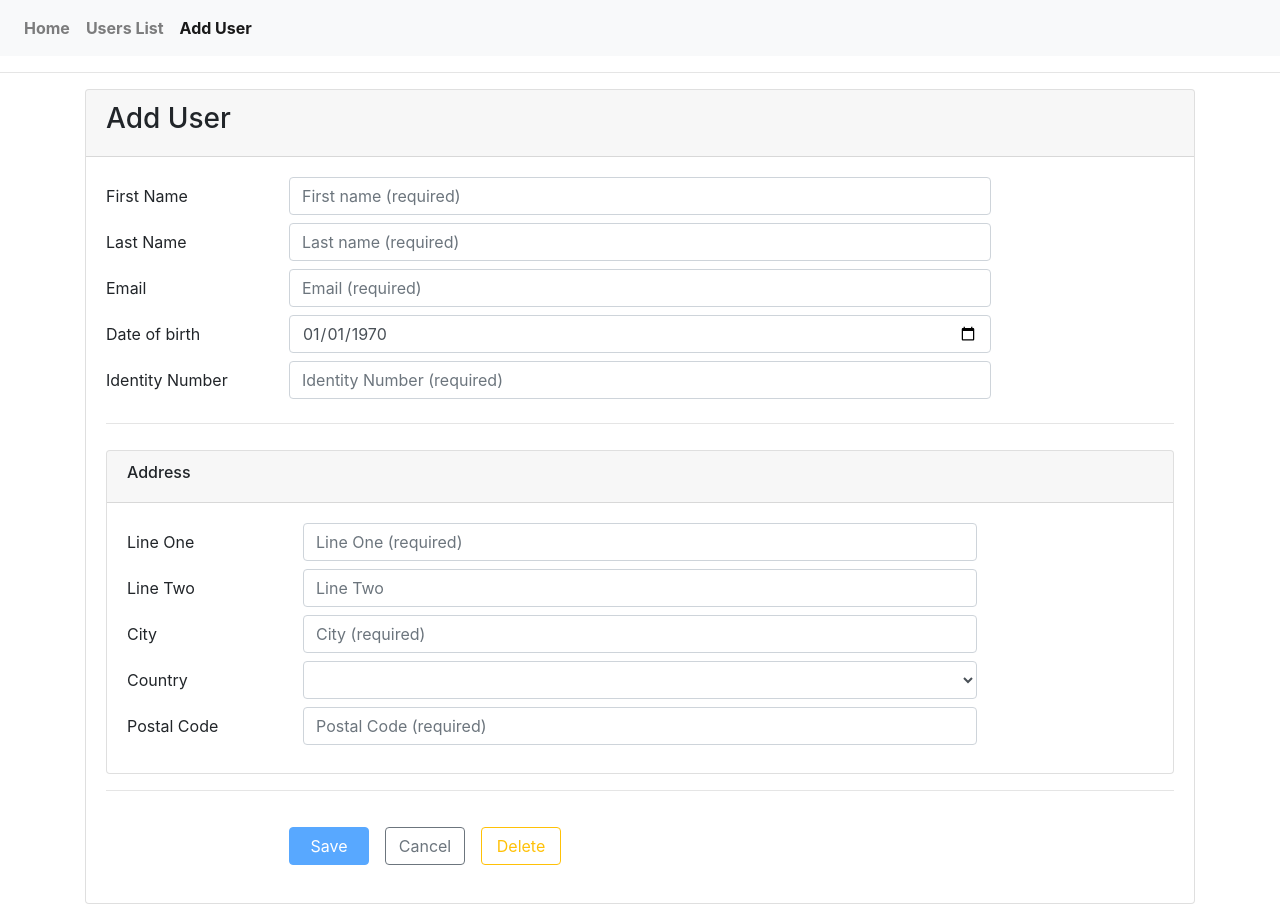
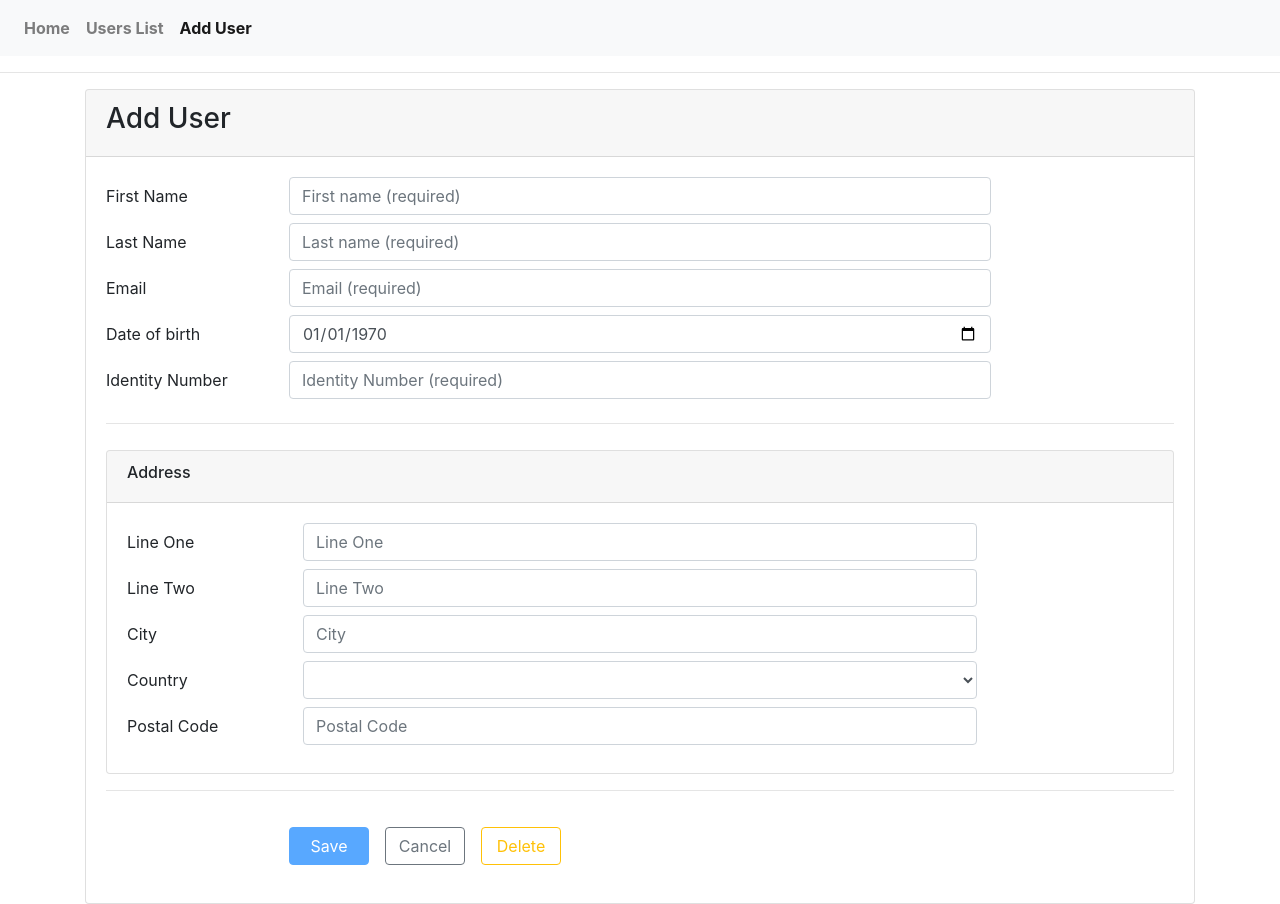
Before and after one commit to AidinTeymouri/derivco-test, an Angular app: page /user-edit/0 in a window 1280 px wide. Built offline with nearby package versions, Linux system fonts and the light colour scheme.

Commit message:
some UI improvements

```diff
--- a/src/app/users/user-detail/user-detail.component.html
+++ b/src/app/users/user-detail/user-detail.component.html
@@ -25,7 +25,7 @@
 
     <div class="row">
       <div class="col-md-2">Date of Birth:</div>
-      <div class="col-md-10"><strong>{{user.dateOfBirth}}</strong></div>
+      <div class="col-md-10"><strong>{{user.dateOfBirth | date}}</strong></div>
     </div>
 
     <div class="row">
--- a/src/app/users/user-edit/user-edit.component.html
+++ b/src/app/users/user-edit/user-edit.component.html
@@ -58,7 +58,9 @@
         <label class="col-md-2 col-form-label" for="identityNumber">Identity Number</label>
         <div class="col-md-8">
           <input class="form-control" id="identityNumber" type="text" placeholder="Identity Number (required)"
-            formControlName="identityNumber" [ngClass]="{'is-invalid': ''}" />
+            formControlName="identityNumber" [ngClass]="{'is-invalid': (userForm.get('identityNumber').touched ||
+            userForm.get('identityNumber').dirty) &&
+            !userForm.get('identityNumber').valid}" />
           <span class="invalid-feedback">Identity Number is required</span>
         </div>
       </div>
@@ -78,7 +80,7 @@
           <div class="form-group row mb-2">
             <label class="col-md-2 col-form-label" for="lineOne">Line One</label>
             <div class="col-md-8">
-              <input class="form-control" id="lineOne" type="text" placeholder="Line One (required)"
+              <input class="form-control" id="lineOne" type="text" placeholder="Line One"
                 formControlName="lineOne" [ngClass]="{'is-invalid': ''}" />
               <span class="invalid-feedback">Line One is required</span>
             </div>
@@ -94,7 +96,7 @@
           <div class="form-group row mb-2">
             <label class="col-md-2 col-form-label" for="city">City</label>
             <div class="col-md-8">
-              <input class="form-control" id="city" type="text" placeholder="City (required)" formControlName="city"
+              <input class="form-control" id="city" type="text" placeholder="City" formControlName="city"
                 [ngClass]="{'is-invalid': ''}" />
               <span class="invalid-feedback">City is required</span>
             </div>
@@ -116,7 +118,7 @@
           <div class="form-group row mb-2">
             <label class="col-md-2 col-form-label" for="postalCode">Postal Code</label>
             <div class="col-md-8">
-              <input class="form-control" id="postalCode" type="text" placeholder="Postal Code (required)"
+              <input class="form-control" id="postalCode" type="text" placeholder="Postal Code"
                 formControlName="postalCode" [ngClass]="{'is-invalid': ''}" />
               <span class="invalid-feedback">Postal Code is required</span>
             </div>
--- a/src/app/users/user-edit/user-edit.component.ts
+++ b/src/app/users/user-edit/user-edit.component.ts
@@ -61,11 +61,11 @@ export class UserEditComponent implements OnInit, OnDestroy {
       dateOfBirth: [''],
       identityNumber: [null, [Validators.required]],
       address: this.fb.group({
-        lineOne: ['', Validators.required],
+        lineOne: [''],
         lineTwo: [''],
-        city: ['', Validators.required],
+        city: [''],
         country: [''],
-        postalCode: ['', Validators.required],
+        postalCode: [''],
       })
     });
   }
```
